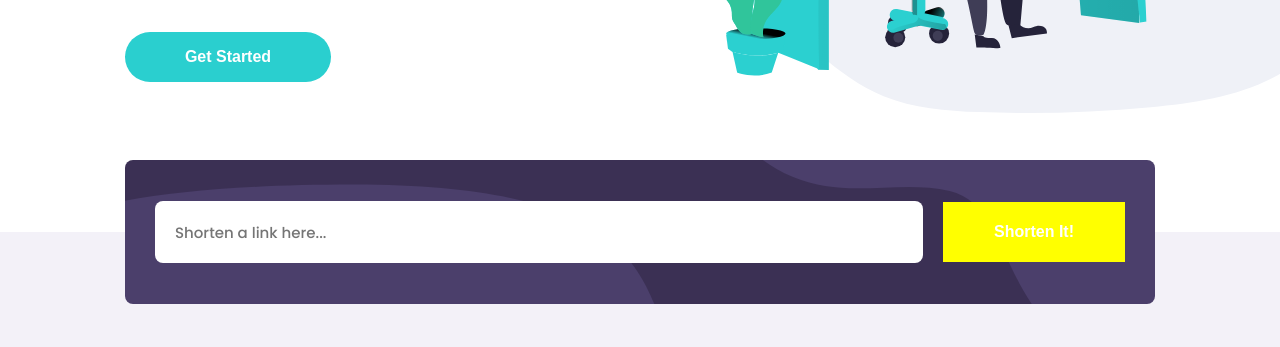
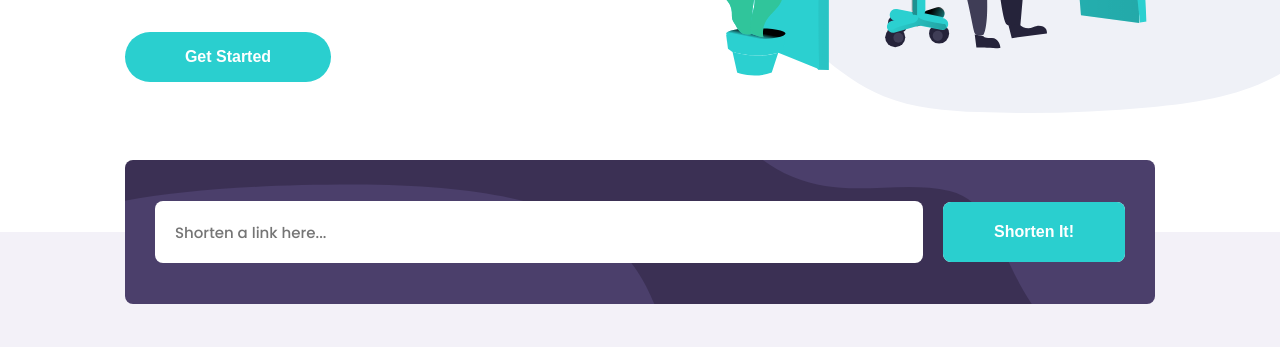
Before and after one commit to danielabfajardo/url-shortening-website, a plain HTML site: page index.html in a window 1280 px wide. Shown: the part 453-800 px from the top of the page. Drawn offline with Linux system fonts and the light colour scheme.

Commit message:
Had to make a fix I don't like
but necessary for now.

```diff
--- a/app/scss/_globals.scss
+++ b/app/scss/_globals.scss
@@ -131,7 +131,7 @@ a:hover {
     }
 }
 
-button, .button {
+button {
     padding: 10px 22px;
     border-radius: 50px;
     border: 0;
--- a/app/scss/_statistics.scss
+++ b/app/scss/_statistics.scss
@@ -83,8 +83,23 @@
             }
 
             .button {
-                border-radius: 0px;
-                background-color: yellow;
+                padding: 10px 22px;
+                border-radius: 8px;
+                border: 0;
+                background-color: $cyan;
+                color: white;
+                font-size: $font-med;
+                font-weight: 700;
+                cursor: pointer;
+                transition: opacity 300ms ease-in-out;
+
+                &:hover {
+                    opacity: 0.7;
+                }
+
+                @include breakpoint-up(large) {
+                    font-size: $font-sm;
+                }
             }
 
             @include breakpoint-up(large) {
```
Also changed, not shown: dist/style.css, 1 other file.
